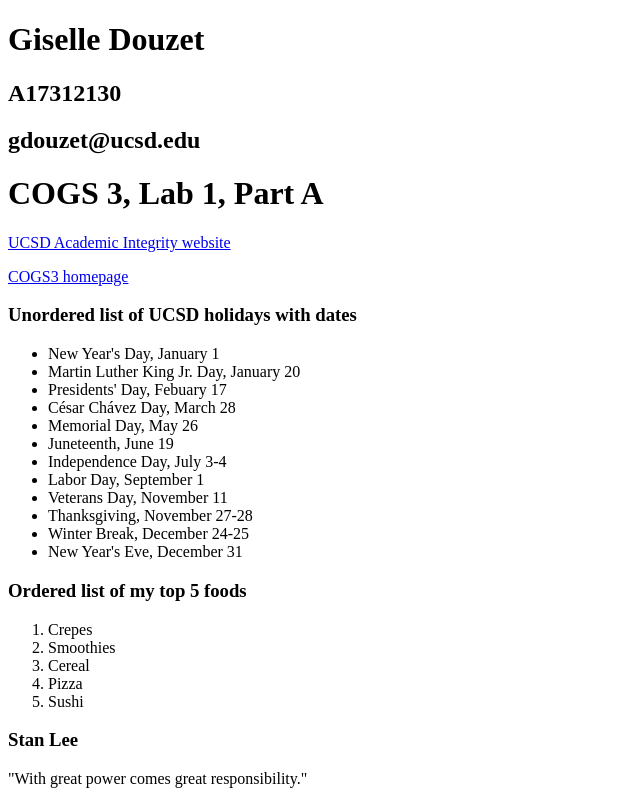
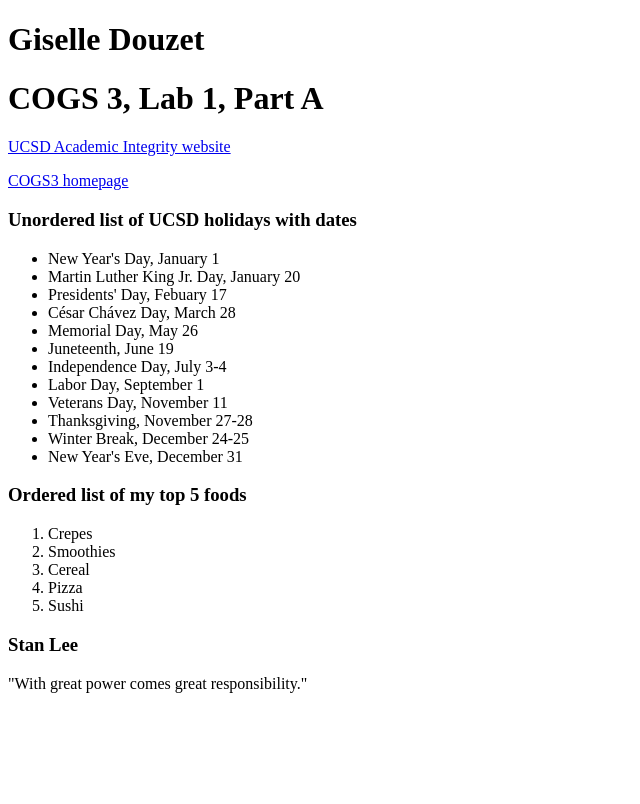
Before and after one commit to gdouzet-collab/Portfolio-HolidaysWebsite, a plain HTML site: page index.html in a window 1280 px wide. Shown: the whole page, without its empty margins (0-640 px from the left). Drawn offline with Linux system fonts and the light colour scheme.

Commit message:
Update index.html

```diff
--- a/index.html
+++ b/index.html
@@ -9,8 +9,6 @@
 
     <body>
         <h1>Giselle Douzet</h1>
-        <h2>A17312130</h2>
-        <h2>gdouzet@ucsd.edu</h2>
         <h1>COGS 3, Lab 1, Part A</h1>
 
         <p>
```
